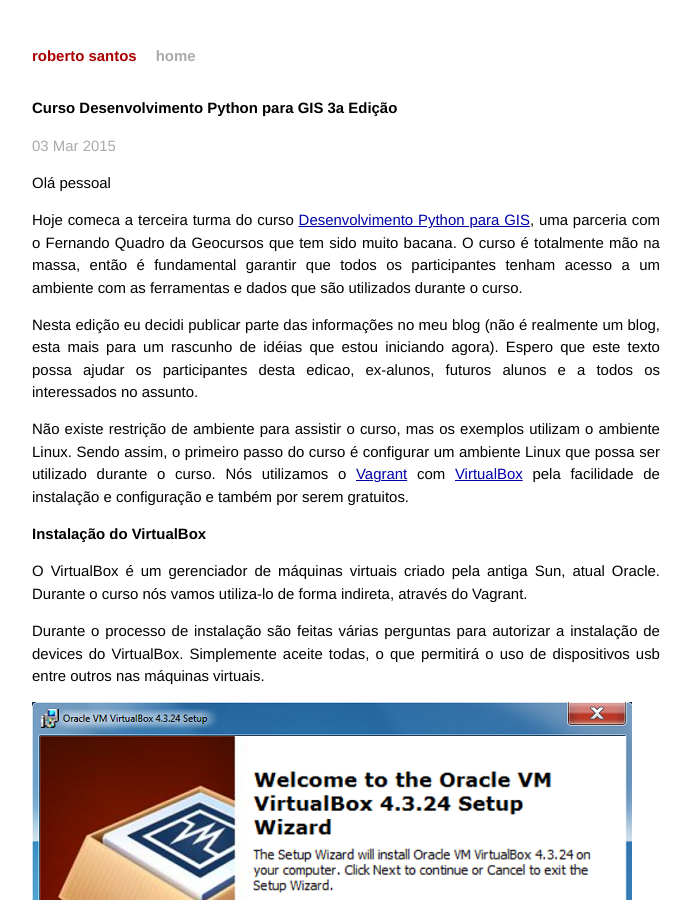
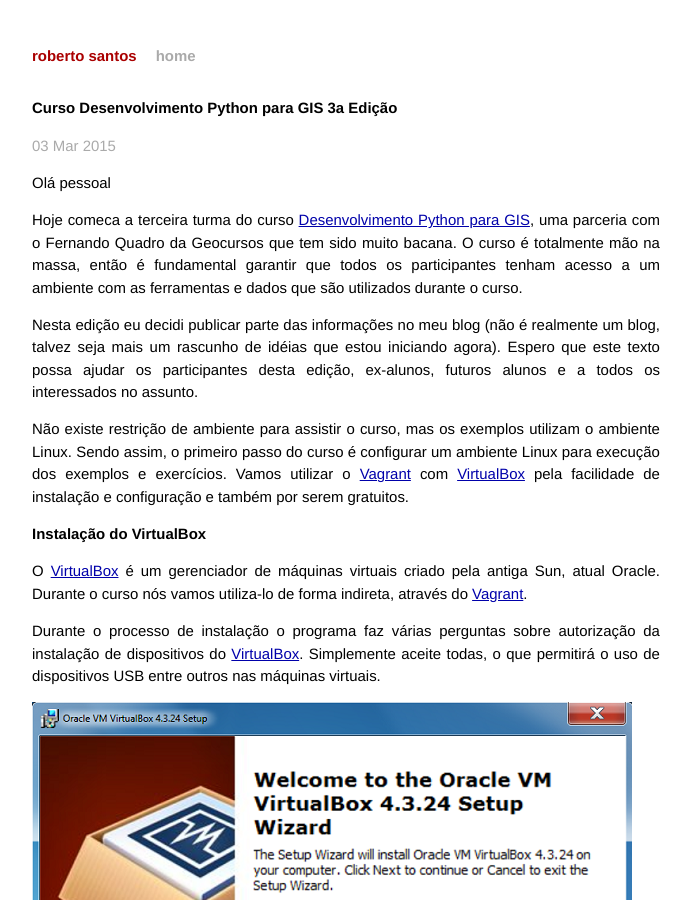
Before and after one commit to py5gol/py5gol.github.io, a Jekyll site: the page built from _posts/2015-03-03-curso-desenvolvimento-python-para-gis-3a-edicao.markdown, in a window 1280 px wide and 900 px high. Shown: the whole window, without its empty margins (294-985 px from the left). Built offline with Jekyll 4.4.1, drawn with Linux system fonts in a browser that asks for light colours; Markdown is read by kramdown in place of the engine named in the settings; some of the changed text lies outside the part shown.

Commit message:
Versao completa 0.2

```diff
--- a/_posts/2015-03-03-curso-desenvolvimento-python-para-gis-3a-edicao.markdown
+++ b/_posts/2015-03-03-curso-desenvolvimento-python-para-gis-3a-edicao.markdown
@@ -9,15 +9,15 @@
 
 Hoje comeca a terceira turma do curso [Desenvolvimento Python para GIS][geocursos-python], uma parceria com o Fernando Quadro da Geocursos que tem sido muito bacana. O curso &eacute; totalmente m&atilde;o na massa, ent&atilde;o &eacute; fundamental garantir que todos os participantes tenham acesso a um ambiente com as ferramentas e dados que s&atilde;o utilizados durante o curso.
 
-Nesta edi&ccedil;&atilde;o eu decidi publicar parte das informa&ccedil;&otilde;es no meu blog (n&atilde;o &eacute; realmente um blog, esta mais para um rascunho de id&eacute;ias que estou iniciando agora). Espero que este texto possa ajudar os participantes desta edicao, ex-alunos, futuros alunos e a todos os interessados no assunto.
+Nesta edi&ccedil;&atilde;o eu decidi publicar parte das informa&ccedil;&otilde;es no meu blog (n&atilde;o &eacute; realmente um blog, talvez seja mais um rascunho de id&eacute;ias que estou iniciando agora). Espero que este texto possa ajudar os participantes desta edição, ex-alunos, futuros alunos e a todos os interessados no assunto.
 
-Não existe restrição de ambiente para assistir o curso, mas os exemplos utilizam o ambiente Linux. Sendo assim, o primeiro passo do curso é configurar um ambiente Linux que possa ser utilizado durante o curso. Nós utilizamos o [Vagrant][vagrant] com [VirtualBox][virtualbox] pela facilidade de instalação e configuração e também por serem gratuitos.
+Não existe restrição de ambiente para assistir o curso, mas os exemplos utilizam o ambiente Linux. Sendo assim, o primeiro passo do curso é configurar um ambiente Linux para execução dos exemplos e exercícios. Vamos utilizar o [Vagrant][vagrant] com [VirtualBox][virtualbox] pela facilidade de instalação e configuração e também por serem gratuitos.
 
 **Instalação do VirtualBox**
 
-O VirtualBox é um gerenciador de máquinas virtuais criado pela antiga Sun, atual Oracle. Durante o curso nós vamos utiliza-lo de forma indireta, através do Vagrant.
+O [VirtualBox][virtualbox] é um gerenciador de máquinas virtuais criado pela antiga Sun, atual Oracle. Durante o curso nós vamos utiliza-lo de forma indireta, através do [Vagrant][vagrant].
 
-Durante o processo de instalação são feitas várias perguntas para autorizar a instalação de devices do VirtualBox. Simplemente aceite todas, o que permitirá o uso de dispositivos usb entre outros nas máquinas virtuais.
+Durante o processo de instalação o programa faz várias perguntas sobre autorização da instalação de dispositivos do [VirtualBox][virtualbox]. Simplemente aceite todas, o que permitirá o uso de dispositivos USB entre outros nas máquinas virtuais.
 
 ![Instalação do VirtualBox]({{ site.url }}/downloads/Untitled01.png)
 
@@ -35,7 +35,7 @@
 
 **Instalação do Vagrant**
 
-O Vagrant é um gerenciador de máquinas virtuais que foca em criar processos simplificados para criação manual e automática destas máquinas. O Vagrant é programa muito útil quando precisamos criar uma máquina virtual rapidamente ou se queremos por exemplo criar várias máquinas com as mesmas configurações.
+O [Vagrant][vagrant] é um gerenciador de máquinas virtuais com foco em criar processos simplificados para criação manual e automática destas máquinas. O [Vagrant][vagrant] é programa muito útil quando precisamos criar uma máquina virtual rapidamente ou se queremos criar várias máquinas com as mesmas configurações.
 
 ![Instalação do Vagrant]({{ site.url }}/downloads/Untitled08.png)
 
@@ -47,7 +47,7 @@
 
 ![Instalação do Vagrant]({{ site.url }}/downloads/Untitled12.png)
 
-Após a instalação do Vagrant (provavelmente você vai precisar reiniciar o computador antes de seguir adiante), abra um prompt de comando (Programas -> Acessórios -> Prompt de comando) e digite os comandos a seguir.
+Após a instalação do [Vagrant][vagrant] (provavelmente você vai precisar reiniciar o computador antes de seguir adiante), abra um prompt de comando (Programas -> Acessórios -> Prompt de comando) e digite os comandos a seguir.
 
 {% highlight sh %}
 C:\Users\roberto> cd Documents
@@ -61,7 +61,7 @@
 C:\Users\roberto\Documents\vm> vagrant up
 {% endhighlight %}
 
-Os comandos abaixo vão criar uma pasta **vm** dentro da pasta **Documents**, criar uma máquina virtual baseada no modelo hashicorp/precise32 e inicia-la. O primeiro processo de inicialização pode demorar algum tempo porque o Vagrant vai copiar este modelo para o computador local (aproximadamente 200MB). A inicialização das próximas máquinas será muito mais rápido porque a cópia será local.
+Os comandos abaixo vão 1) criar uma pasta **vm** dentro da pasta **Documents**, 2) criar uma máquina virtual baseada no modelo hashicorp/precise32 e 3) iniciá-la. O primeiro processo de inicialização pode demorar algum tempo porque o [Vagrant][vagrant] vai copiar a imagem modelo para o computador local (aproximadamente 200MB). A inicialização das próximas máquinas será muito mais rápida porque a cópia da imagem já estará no computador.
 
 Após a inicialização da máquina virtual, você deverá ver as seguintes mensagens em seu prompt de comando.
 
```
Also changed, not shown: other parts of _posts/2015-03-03-curso-desenvolvimento-python-para-gis-3a-edicao.markdown (+2 -2 lines).
